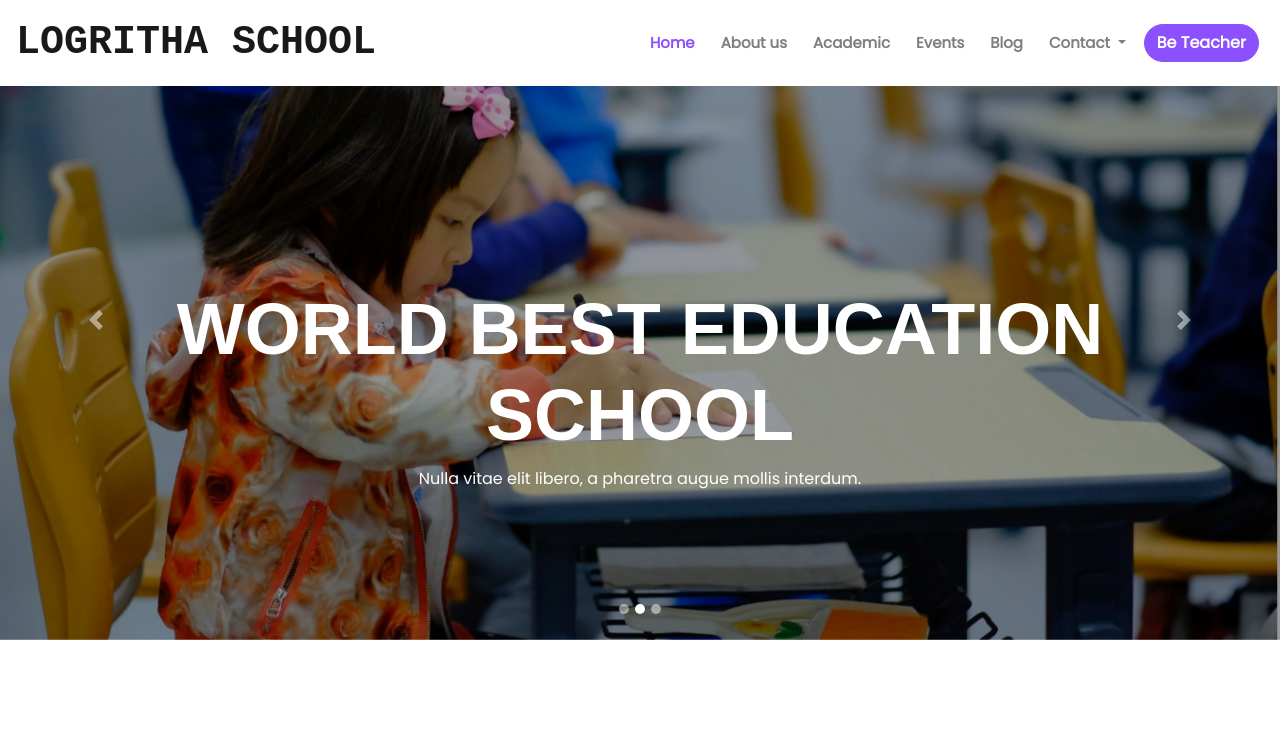
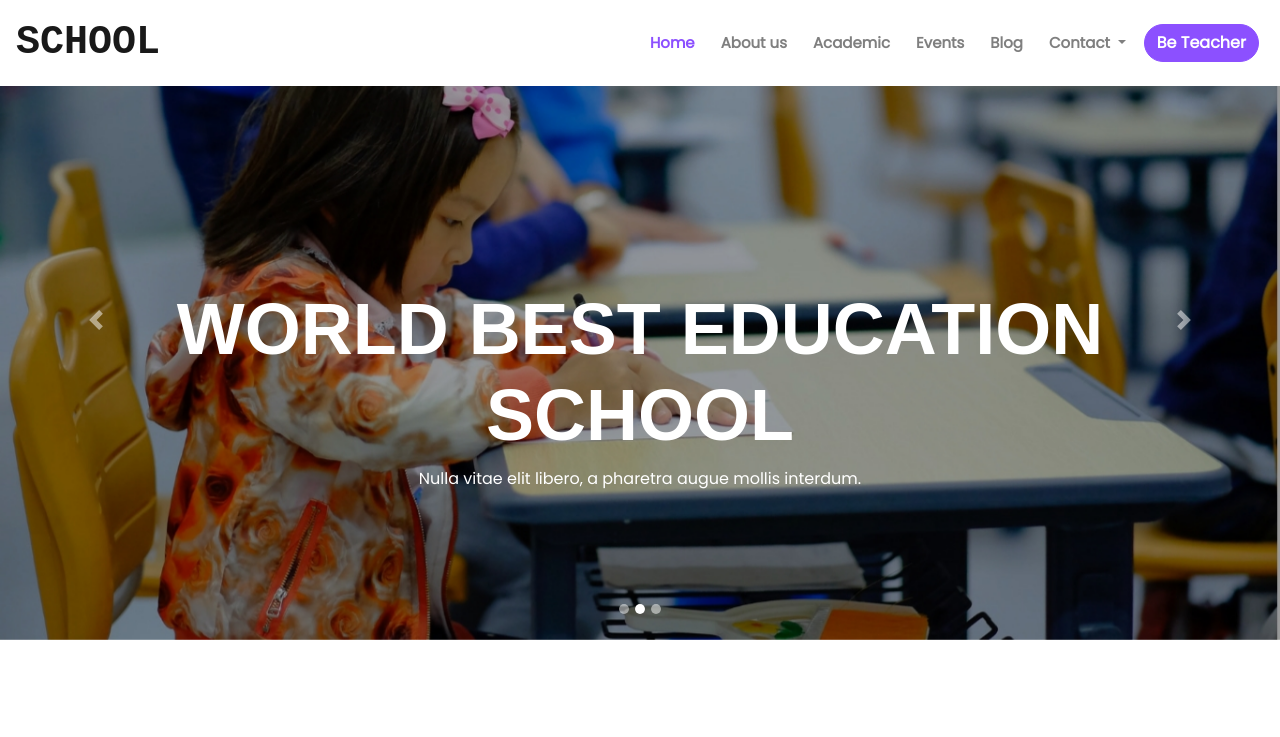
Before and after one commit to MANIMARAN-M/school_website, a plain HTML site: page index.html in a window 1280 px wide. Shown: the top 737 px of the page. Drawn offline with nearby package versions, Linux system fonts and the light colour scheme.

Commit message:
Update index.html

```diff
--- a/index.html
+++ b/index.html
@@ -25,7 +25,7 @@
 <body>
     <section>
         <nav class="navbar navbar-expand-lg navbar-light">
-            <a class="navbar-brand" href="#">Logritha School</a>
+            <a class="navbar-brand" href="#">School</a>
             <button class="navbar-toggler" type="button" data-toggle="collapse" data-target="#navbarNav"
                 aria-controls="navbarNav" aria-expanded="false" aria-label="Toggle navigation">
                 <span class="navbar-toggler-icon"></span>
```
